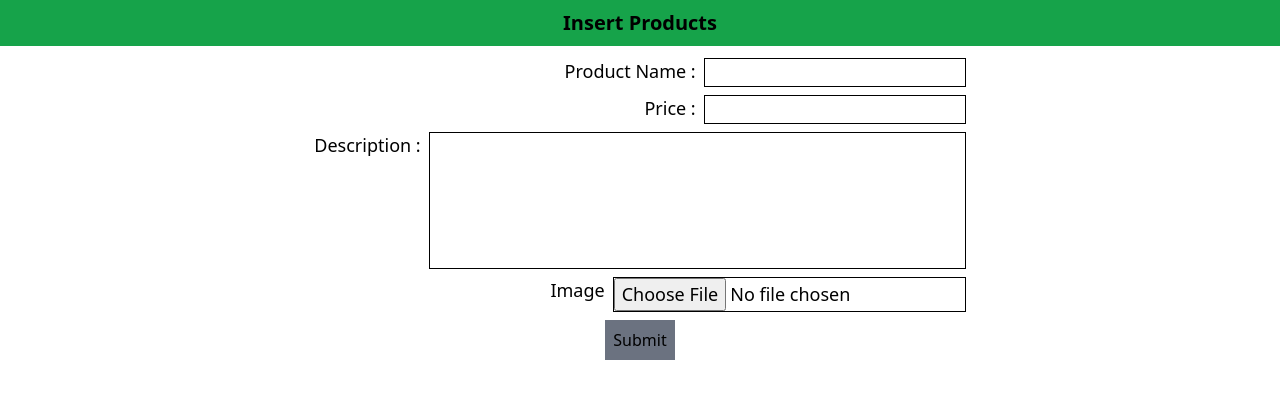
After one commit to Nadim-hussen/django, a Django app: page /task/insert_Product in a window 1280 px wide. The commit adds this page. Shown: the top 399 px of the page. Run offline with Django 4.2, Linux system fonts and the light colour scheme; some libraries are stand-ins or nearby versions.

Commit message:
upload and fetch but error in image upload 😥😥😥

```diff
--- a/django_web/settings.py
+++ b/django_web/settings.py
@@ -11,6 +11,7 @@ https://docs.djangoproject.com/en/4.0/ref/settings/
 """
 
 from pathlib import Path
+import os
 
 # Build paths inside the project like this: BASE_DIR / 'subdir'.
 BASE_DIR = Path(__file__).resolve().parent.parent
@@ -131,7 +132,8 @@ USE_TZ = True
 # https://docs.djangoproject.com/en/4.0/howto/static-files/
 
 STATIC_URL = 'static/'
-
+MEDIA_ROOT =  os.path.join(BASE_DIR, 'media')
+MEDIA_URL = '/media/'
 # Default primary key field type
 # https://docs.djangoproject.com/en/4.0/ref/settings/#default-auto-field
 
--- a/django_web/urls.py
+++ b/django_web/urls.py
@@ -16,9 +16,17 @@ Including another URLconf
 from django.contrib import admin
 from django.urls import include, path
 
+from django.conf import settings
+from django.conf.urls.static import static
+# if settings.DEBUG:
+#         urlpatterns += static(settings.MEDIA_URL,
+#                               document_root=settings.MEDIA_ROOT)
+
 urlpatterns = [
     path('admin/', admin.site.urls),
     path('',include("greeting.urls")),
     path("newyear/",include("new_year.urls")),
     path("task/",include("task.urls"))
 ]
+urlpatterns += static(settings.MEDIA_URL, document_root=settings.MEDIA_ROOT)
+urlpatterns += static(settings.STATIC_URL, document_root=settings.STATIC_ROOT)
--- /dev/null
+++ b/task/templates/insertProduct.html
@@ -0,0 +1,39 @@
+{% load static %}
+<!DOCTYPE html>
+<html lang="en">
+<head>
+    <meta charset="UTF-8">
+    <meta http-equiv="X-UA-Compatible" content="IE=edge">
+    <meta name="viewport" content="width=device-width, initial-scale=1.0">
+    <title>Crud Operation</title>
+</head>
+<body>
+    <h1 class="bg-green-600 text-[20px] font-bold text-center py-2">Insert Products</h1>
+    <div class="w-screen flex justify-center align-center">
+        <form action="" method="POST" enctype="multipart/form-data" class="my-3">
+            {% csrf_token %}
+
+            <div class="mb-2 flex justify-end text-[18px] font-medium align-start gap-x-2">
+                <label>Product Name :</label>
+                <input type="text" name="name" required class="border border-black"/>
+            </div>
+            <div class="mb-2  flex justify-end text-[18px] font-medium align-start gap-x-2">
+                <label>Price :</label>
+                <input type="number" name="price" required class="border border-black"/>
+            </div>
+            <div class="mb-2 flex justify-end text-[18px] font-medium align-start gap-x-2">
+                <label>Description :</label>
+                <textarea name="description" cols="50" rows="5" required class="border border-black resize-none"></textarea>
+            </div>
+            <div class="mb-2 flex justify-end text-[18px] font-medium align-start gap-x-2">
+                <label>Image</label>
+                <input type="file" required name="image" class="border border-black resize-none" />
+            </div>
+            <div class="flex justify-center align-center">
+                <button type="submit" class="p-2 bg-gray-500 ">Submit</button>
+            </div>
+        </form>
+    </div>
+    <script src="https://cdn.tailwindcss.com"></script>
+</body>
+</html>
--- a/task/urls.py
+++ b/task/urls.py
@@ -3,5 +3,6 @@ from . import views
 
 urlpatterns=[
     path("task",views.index, name="index"),
+    path("insert_Product",views.insert),
     # path("<str:name>",views.greeting, name="greeting"),
 ]
--- a/task/views.py
+++ b/task/views.py
@@ -1,9 +1,29 @@
-from django.shortcuts import render
+from django.contrib import messages
+from itertools import product
+from django.shortcuts import render, redirect
 from django.http import HttpResponse
+from .models import Item
 # Create your views here.
 
-tasks = ['foo','woe','bar','baz','all','is','well']
+# tasks = ['foo','woe','bar','baz','all','is','well']
 def index(request):
-    return render(request, "task.html",{
-        'tasks':tasks
-    })
+    products = Item.objects.all()
+    context = {
+        'product':products
+    }
+    return render(request, "task.html",context)
+
+def insert(request):
+    if request.method == "POST":
+        prod = Item()
+        prod.name = request.POST.get('name')
+        prod.price = request.POST.get('price')
+        prod.description = request.POST.get('description')
+
+        if len(request.FILES) !=0:
+            prod.image = request.FILES['image']
+        prod.save()
+        messages.success(request, "product added successfully")
+        return redirect('/task/task')
+
+    return render(request,'insertProduct.html')
```
Also changed, not shown: task/models.py (+5 -5 lines), task/templates/task.html (+19 -7 lines).
